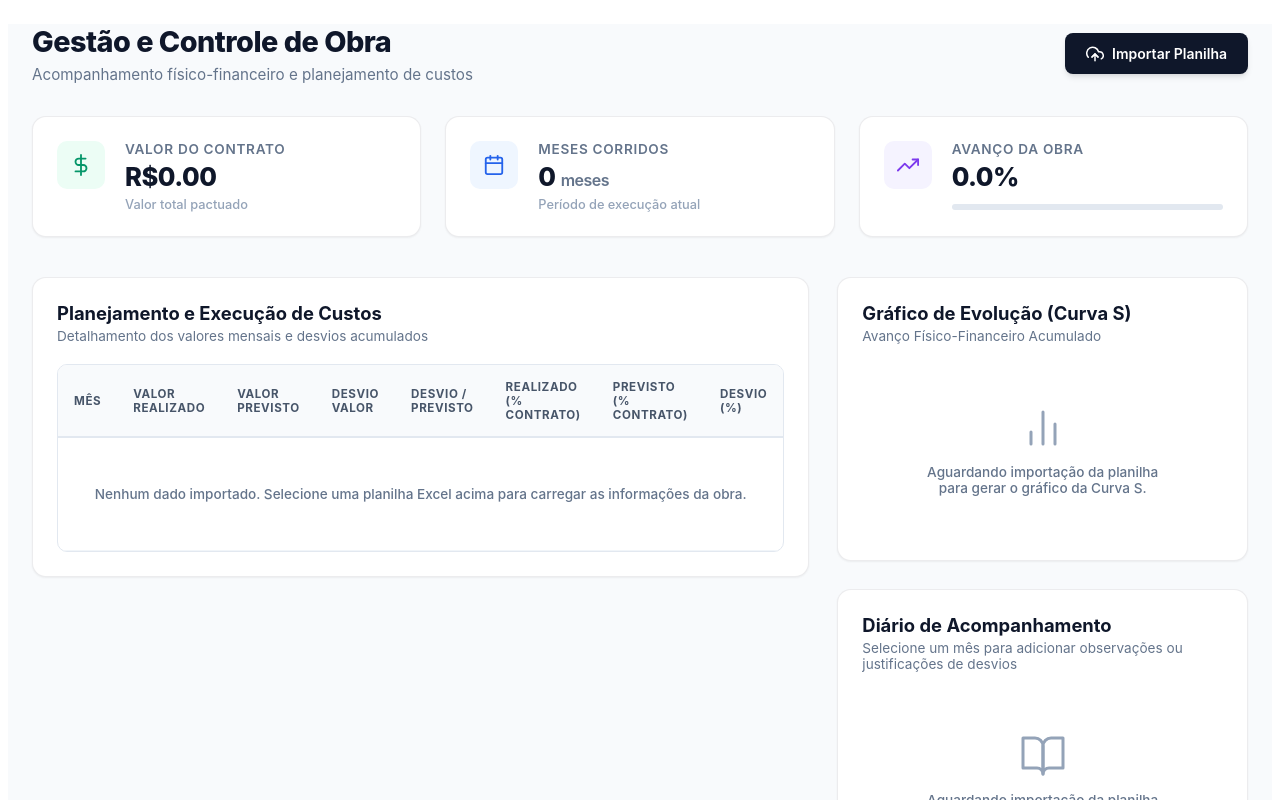
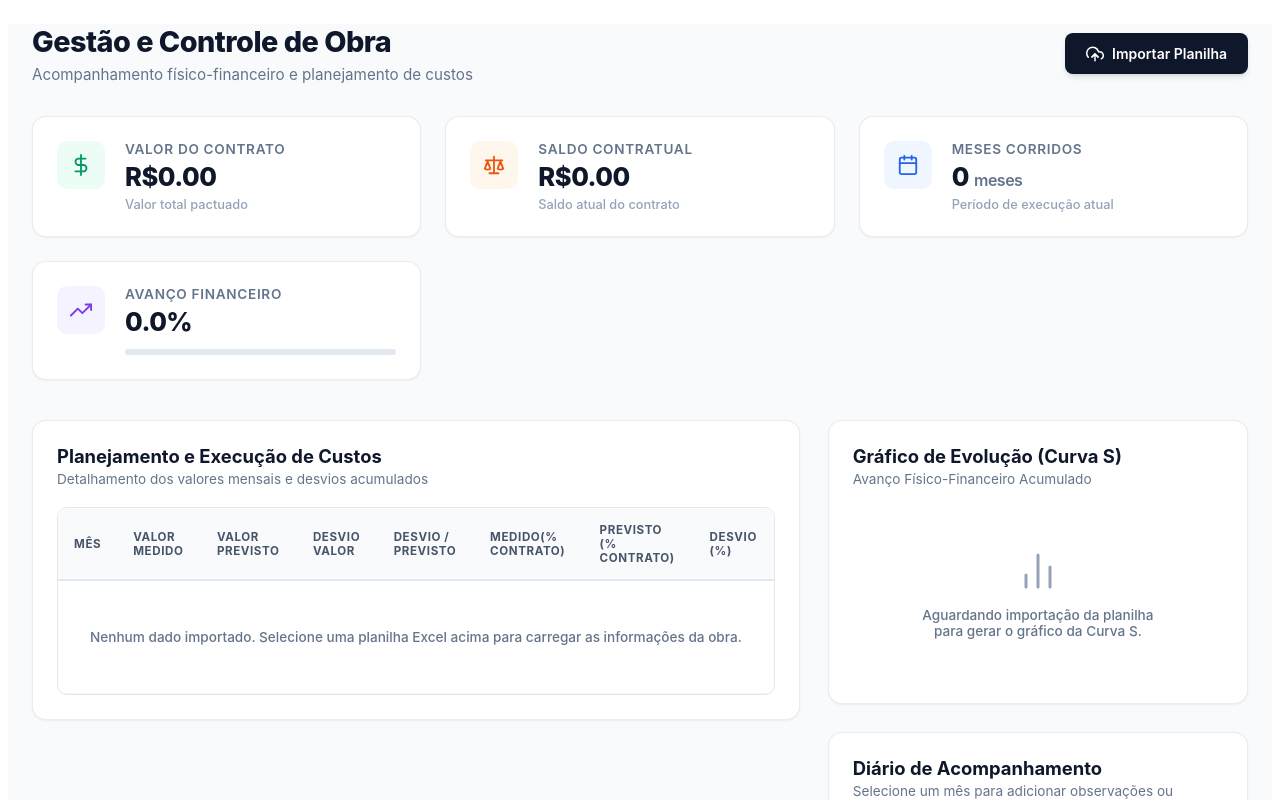
Before and after one commit to RafaEngSoft/project, an Angular app: page /home in a window 1280 px wide. Shown: the top 800 px of the page. Built offline with nearby package versions, Linux system fonts and the light colour scheme.

Commit message:
card saldo contratual

```diff
--- a/src/app/home/home.css
+++ b/src/app/home/home.css
@@ -112,6 +112,11 @@
 .avanco-obra-icon {
   background-color: #f5f3ff;
   color: #7c3aed;
+}
+
+.saldo-contratual-icon {
+  background-color: #fff7ed;
+  color: #ea580c;
 }
 
 .card-content {
--- a/src/app/home/home.html
+++ b/src/app/home/home.html
@@ -39,6 +39,27 @@
       </div>
     </div>
 
+    <!-- Card Saldo Contratual -->
+    <div class="card card-saldo-contratual">
+      <div class="card-icon saldo-contratual-icon">
+        <svg xmlns="http://www.w3.org/2000/svg" width="22" height="22" viewBox="0 0 24 24" fill="none"
+          stroke="currentColor" stroke-width="2" stroke-linecap="round" stroke-linejoin="round">
+          <path d="m16 16 3-8 3 8c-.87.65-2.24 1-3 1s-2.13-.35-3-1Z" />
+          <path d="m2 16 3-8 3 8c-.87.65-2.24 1-3 1s-2.13-.35-3-1Z" />
+          <path d="M7 21h10" />
+          <path d="M12 3v18" />
+          <path d="M3 7h18" />
+        </svg>
+      </div>
+      <div class="card-content">
+        <span class="card-label">Saldo Contratual</span>
+        <h3 class="card-value">{{ saldoContratual | currency:'BRL':'symbol':'1.2-2' }}</h3>
+        <span class="card-subtext">Saldo atual do contrato</span>
+      </div>
+    </div>
+
+
+
     <!-- Card Meses Corridos -->
     <div class="card card-meses">
       <div class="card-icon meses-corridos-icon">
@@ -67,7 +88,7 @@
         </svg>
       </div>
       <div class="card-content">
-        <span class="card-label">Avanço da Obra</span>
+        <span class="card-label">Avanço Financeiro</span>
         <h3 class="card-value">{{ avancoObra | percent:'1.1-1' }}</h3>
         <div class="progress-bar-container">
           <div class="progress-bar-fill" [style.width]="(avancoObra * 100) + '%'"></div>
@@ -90,11 +111,11 @@
             <thead>
               <tr>
                 <th>Mês</th>
-                <th>Valor Realizado</th>
+                <th>Valor Medido</th>
                 <th>Valor Previsto</th>
                 <th>Desvio Valor</th>
                 <th>Desvio / Previsto</th>
-                <th>Realizado (% Contrato)</th>
+                <th>Medido(% Contrato)</th>
                 <th>Previsto (% Contrato)</th>
                 <th>Desvio (%)</th>
               </tr>
@@ -110,12 +131,12 @@
               }
 
               <tr *ngFor="let data of dadosExcel"
-                [ngClass]="{'inactive-row': data.valorRealizado === null && data.valorPrevisto === null}">
+                [ngClass]="{'inactive-row': data.valorMedido === null && data.valorPrevisto === null}">
                 <td class="col-month"><strong>{{ data.mes }}</strong></td>
 
-                <!-- Valor Realizado -->
+                <!-- Valor Medido -->
                 <td>
-                  {{ data.valorRealizado !== null ? (data.valorRealizado | currency:'BRL':'symbol':'1.2-2') : '-' }}
+                  {{ data.valorMedido !== null ? (data.valorMedido | currency:'BRL':'symbol':'1.2-2') : '-' }}
                 </td>
 
                 <!-- Valor Previsto -->
@@ -156,7 +177,7 @@
               @if (dadosExcel && dadosExcel.length > 0) {
               <tr class="total-row">
                 <td><strong>TOTAL GERAL</strong></td>
-                <td>{{ totalRealizado | currency:'BRL':'symbol':'1.2-2' }}</td>
+                <td>{{ totalMedido| currency:'BRL':'symbol':'1.2-2' }}</td>
                 <td>{{ totalPrevisto | currency:'BRL':'symbol':'1.2-2' }}</td>
                 <td [ngClass]="{'text-negative': totalDesvio < 0, 'text-positive': totalDesvio > 0}">
                   @if (totalDesvio < 0) { ({{ -totalDesvio | currency:'BRL':'symbol':'1.2-2' }}) } @else { {{
@@ -165,7 +186,7 @@
                   [ngClass]="{'text-negative': totalDesvioPercentual < 0, 'text-positive': totalDesvioPercentual > 0}">
                   {{ totalDesvioPercentual | percent:'1.1-1' }}
                 </td>
-                <td>{{ totalRealizadoPorcContrato | percent:'1.1-1' }}</td>
+                <td>{{ totalMedidoPorcContrato | percent:'1.1-1' }}</td>
                 <td>{{ totalPrevistoPorcContrato | percent:'1.1-1' }}</td>
                 <td
                   [ngClass]="{'text-negative': totalDesvioPorcContrato < 0, 'text-positive': totalDesvioPorcContrato > 0}">
--- a/src/app/home/home.ts
+++ b/src/app/home/home.ts
@@ -2,25 +2,33 @@ import { Component } from '@angular/core';
 import { CommonModule } from '@angular/common';
 import { FormsModule } from '@angular/forms';
 import * as XLSX from 'xlsx';
+import { ChangeDetectorRef } from '@angular/core';
+import { NgZone } from '@angular/core';
+
+
 
 @Component({
   selector: 'app-home',
   imports: [CommonModule, FormsModule],
   templateUrl: './home.html',
   styleUrl: './home.css',
+
 })
 export class homeComponent {
   valorContrato = 0;
   mesesCorridos = 0;
   avancoObra = 0;
+  saldoContratual = 0;
+
+
 
   dadosExcel: any[] = [];
 
-  totalRealizado = 0;
+  totalMedido = 0;
   totalPrevisto = 0;
   totalDesvio = 0;
   totalDesvioPercentual = 0;
-  totalRealizadoPorcContrato = 0;
+  totalMedidoPorcContrato = 0;
   totalPrevistoPorcContrato = 0;
   totalDesvioPorcContrato = 0;
 
@@ -36,25 +44,33 @@ export class homeComponent {
   linhasGradeY: { y: number; label: string }[] = [];
   rotulosGradeX: { x: number; label: string }[] = [];
 
-  constructor() {
+  constructor(private ngZone: NgZone, private cdr: ChangeDetectorRef) {
     this.calcularTotais();
     this.calcularDadosAcumulados();
     this.alterarMesDiario();
   }
 
   lerExcel(event: any) {
+    console.log('1. lerExcel foi acionado!', event.target.files);
+
     const arquivo = event.target.files[0];
-    if (!arquivo) return;
+    if (!arquivo) {
+      console.log('Erro: Nenhum arquivo encontrado no input.');
+      return;
+    }
 
     const leitorArquivo = new FileReader();
-    leitorArquivo.readAsArrayBuffer(arquivo);
 
     leitorArquivo.onload = () => {
+      console.log('2. FileReader.onload terminou de ler o arquivo do disco.');
+
+      this.ngZone.run(() => {
         const pastaTrabalho = XLSX.read(leitorArquivo.result, { type: 'array' });
         const nomesPlanilhas = pastaTrabalho.SheetNames;
         const planilha = pastaTrabalho.Sheets[nomesPlanilhas[0]];
 
         const resultado = this.analisarPlanilhaExcel(planilha);
+        console.log('3. Resultado do processamento da planilha:', resultado);
 
         if (resultado.linhas && resultado.linhas.length > 0) {
           this.valorContrato = resultado.valorContrato || this.valorContrato;
@@ -72,9 +88,20 @@ export class homeComponent {
           this.calcularTotais();
           this.calcularDadosAcumulados();
           this.alterarMesDiario();
+          console.log('4. Estados atualizados e cálculos concluídos!');
+          this.cdr.detectChanges();
+        } else {
+          console.log('Erro: Nenhuma linha de dados válida foi extraída da planilha.');
         }
+      });
+      event.target.value = '';
     };
+
+    leitorArquivo.readAsArrayBuffer(arquivo);
   }
+
+
+
 
   alterarMesDiario() {
     this.textoNotaDiario = this.notasDiario[this.mesDiarioSelecionado] || '';
@@ -87,30 +114,33 @@ export class homeComponent {
   }
 
   calcularTotais() {
-    this.totalRealizado = 0;
+    this.totalMedido = 0;
     this.totalPrevisto = 0;
 
     if (!this.dadosExcel || this.dadosExcel.length === 0) {
       this.totalDesvio = 0;
       this.totalDesvioPercentual = 0;
-      this.totalRealizadoPorcContrato = 0;
+      this.totalMedidoPorcContrato = 0;
       this.totalPrevistoPorcContrato = 0;
       this.totalDesvioPorcContrato = 0;
+      this.saldoContratual = 0;
       return;
     }
 
     for (const linha of this.dadosExcel) {
-      this.totalRealizado += linha.valorRealizado || 0;
+      this.totalMedido += linha.valorMedido || 0;
       this.totalPrevisto += linha.valorPrevisto || 0;
     }
 
-    this.totalDesvio = this.totalRealizado - this.totalPrevisto;
+    this.totalDesvio = this.totalMedido - this.totalPrevisto;
     this.totalDesvioPercentual = this.totalPrevisto > 0 ? (this.totalDesvio / this.totalPrevisto) : 0;
 
     const contrato = this.valorContrato || 1;
-    this.totalRealizadoPorcContrato = this.totalRealizado / contrato;
+    this.totalMedidoPorcContrato = this.totalMedido / contrato;
     this.totalPrevistoPorcContrato = this.totalPrevisto / contrato;
     this.totalDesvioPorcContrato = this.totalDesvio / contrato;
+
+    this.saldoContratual = Math.max(0, this.valorContrato - this.totalMedido);
   }
 
   calcularDadosAcumulados() {
@@ -132,7 +162,7 @@ export class homeComponent {
 
     let ultimoIndiceRealizado = -1;
     for (let i = 0; i < this.dadosExcel.length; i++) {
-      if (this.dadosExcel[i].valorRealizado !== null && this.dadosExcel[i].valorRealizado !== undefined) {
+      if (this.dadosExcel[i].valorMedido !== null && this.dadosExcel[i].valorMedido !== undefined) {
         ultimoIndiceRealizado = i;
       }
     }
@@ -150,8 +180,8 @@ export class homeComponent {
         valoresPrevistos.push(previstoAcumulado);
       }
 
-      if (i <= ultimoIndiceRealizado && linha.valorRealizado !== null && linha.valorRealizado !== undefined) {
-        realizadoAcumulado += linha.valorRealizado;
+      if (i <= ultimoIndiceRealizado && linha.valorMedido !== null && linha.valorMedido !== undefined) {
+        realizadoAcumulado += linha.valorMedido;
         valoresRealizados.push(realizadoAcumulado);
       }
     }
@@ -225,6 +255,8 @@ export class homeComponent {
     let valorContrato = 0;
     let mesesCorridos = 0;
     let avancoObra = 0;
+    let saldoContratual = 0;
+
 
     let inicioTabelaLinha = -1;
     const indicesColunas: { [chave: string]: number } = {};
@@ -409,7 +441,7 @@ export class homeComponent {
         };
 
         const mes = valorMes ? String(valorMes).trim() : '';
-        let valorRealizado = this.converterNumeroOuNulo(obterValorPorCabecalho('Valor_Realizado'));
+        let valorMedido = this.converterNumeroOuNulo(obterValorPorCabecalho('Valor_Realizado'));
         let valorPrevisto = this.converterNumeroOuNulo(obterValorPorCabecalho('Valor_Previsto'));
 
         let desvioValor = this.converterNumeroOuNulo(obterValorPorCabecalho('Desvio_Valor'));
@@ -418,7 +450,7 @@ export class homeComponent {
         let previstoPorcContrato = this.converterNumeroOuNulo(obterValorPorCabecalho('Previsto_Porc_Contrato'));
         let desvioPorcContrato = this.converterNumeroOuNulo(obterValorPorCabecalho('Desvio_Porc_Contrato'));
 
-        if (mes || valorRealizado !== null || valorPrevisto !== null) {
+        if (mes || valorMedido !== null || valorPrevisto !== null) {
           const divisorContrato = valorContrato || 1;
 
           // Normalizar porcentagens se vieram como inteiros do Excel (ex: 8.33 ao invés de 0.0833)
@@ -436,8 +468,8 @@ export class homeComponent {
           if (valorPrevisto === null && previstoPorcContrato !== null && valorContrato > 0) {
             valorPrevisto = previstoPorcContrato * valorContrato;
           }
-          if (valorRealizado === null && realizadoPorcContrato !== null && valorContrato > 0) {
-            valorRealizado = realizadoPorcContrato * valorContrato;
+          if (valorMedido === null && realizadoPorcContrato !== null && valorContrato > 0) {
+            valorMedido = realizadoPorcContrato * valorContrato;
           }
 
           // Preenchimento de porcentagens baseado nos valores se estiverem vazios
@@ -445,13 +477,13 @@ export class homeComponent {
             previstoPorcContrato = valorPrevisto / divisorContrato;
           }
 
-          if (valorRealizado !== null) {
+          if (valorMedido !== null) {
             if (realizadoPorcContrato === null) {
-              realizadoPorcContrato = valorRealizado / divisorContrato;
+              realizadoPorcContrato = valorMedido / divisorContrato;
             }
             if (valorPrevisto !== null) {
               if (desvioValor === null) {
-                desvioValor = valorRealizado - valorPrevisto;
+                desvioValor = valorMedido - valorPrevisto;
               }
               if (desvioVSPrevisto === null) {
                 desvioVSPrevisto = valorPrevisto !== 0 ? (desvioValor / valorPrevisto) : 0;
@@ -464,7 +496,7 @@ export class homeComponent {
 
           linhas.push({
             mes,
-            valorRealizado,
+            valorMedido,
             valorPrevisto,
             desvioValor,
             desvioVSPrevisto,
@@ -480,6 +512,7 @@ export class homeComponent {
       valorContrato,
       mesesCorridos,
       avancoObra,
+      saldoContratual,
       linhas,
     };
   }
@@ -523,5 +556,9 @@ export class homeComponent {
       num = num / 100.0;
     }
     return num;
+
+
+
+
+  };
 }
-}
```
Lines whose indentation alone changed are shown as unchanged.
